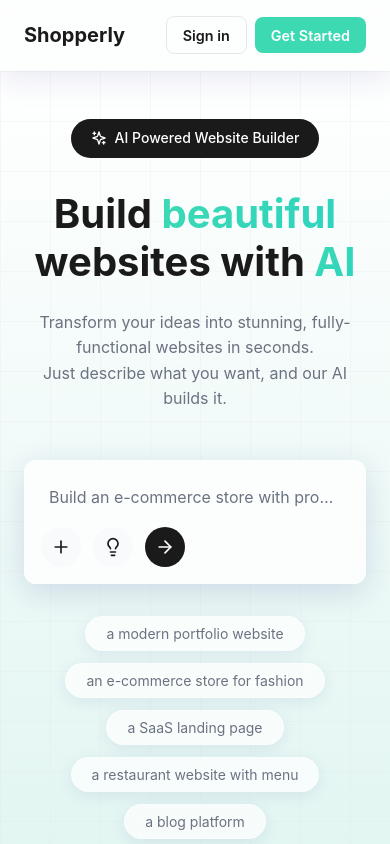
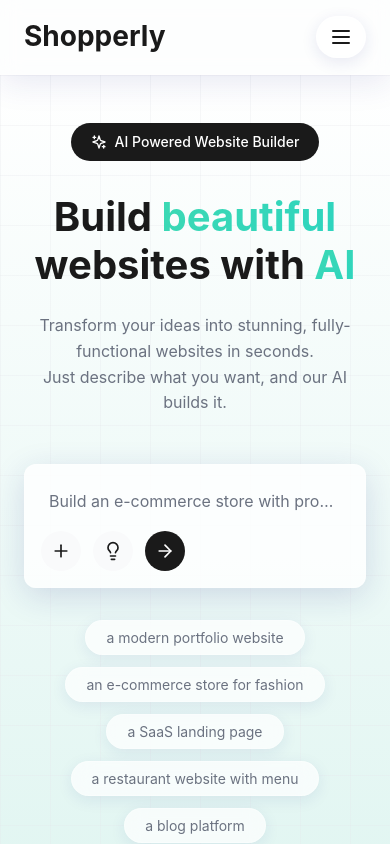
Before and after one commit to izzychils/shopperly-fe, a React (Vite) app: page / in a window 390 px wide. Shown: the top 844 px of the page. Built offline with nearby package versions, Linux system fonts and the light colour scheme.

Commit message:
feat: restore mobile dropdown menu without down arrow icon

```diff
--- a/src/components/layout/Header.css
+++ b/src/components/layout/Header.css
@@ -23,20 +23,14 @@
   color: var(--text-primary);
 }
 
-@media (max-width: 767px) {
-  .logo h1 {
-    font-size: 1.25rem;
-  }
-}
-
-.nav {
+.nav-desktop {
   display: none;
   align-items: center;
   gap: 2.5rem;
 }
 
 @media (min-width: 768px) {
-  .nav {
+  .nav-desktop {
     display: flex;
   }
 }
@@ -52,15 +46,15 @@
   color: var(--text-primary);
 }
 
-.header-cta {
-  display: flex;
+.header-cta-desktop {
+  display: none;
   align-items: center;
   gap: 1rem;
 }
 
-@media (max-width: 767px) {
-  .header-cta {
-    gap: 0.5rem;
+@media (min-width: 768px) {
+  .header-cta-desktop {
+    display: flex;
   }
 }
 
@@ -72,14 +66,6 @@
   font-weight: 600;
   font-size: 1.05rem;
   transition: all 0.3s ease;
-  white-space: nowrap;
-}
-
-@media (max-width: 767px) {
-  .btn-primary {
-    padding: 0.6rem 1rem;
-    font-size: 0.9rem;
-  }
 }
 
 .btn-primary:hover {
@@ -97,17 +83,107 @@
   font-weight: 600;
   font-size: 1.05rem;
   transition: all 0.3s ease;
-  white-space: nowrap;
-}
-
-@media (max-width: 767px) {
-  .btn-secondary {
-    padding: 0.6rem 1rem;
-    font-size: 0.9rem;
-  }
 }
 
 .btn-secondary:hover {
   border-color: var(--text-primary);
   background-color: rgba(255, 255, 255, 0.5);
 }
+
+.mobile-menu-dropdown {
+  display: block;
+}
+
+@media (min-width: 768px) {
+  .mobile-menu-dropdown {
+    display: none;
+  }
+}
+
+.mobile-menu-btn-glass {
+  display: flex;
+  align-items: center;
+  gap: 0.25rem;
+  background: rgba(255, 255, 255, 0.2);
+  backdrop-filter: blur(10px);
+  -webkit-backdrop-filter: blur(10px);
+  border: 1px solid rgba(255, 255, 255, 0.3);
+  border-radius: 9999px;
+  padding: 0.5rem 0.75rem;
+  color: var(--text-primary);
+  transition: all 0.3s ease;
+  box-shadow: 0 4px 16px rgba(31, 38, 135, 0.1);
+}
+
+.mobile-menu-btn-glass:hover {
+  background: rgba(255, 255, 255, 0.4);
+  transform: scale(1.05);
+}
+
+.mobile-menu-dropdown-content {
+  width: 16rem !important;
+  background: rgba(255, 255, 255, 0.8) !important;
+  backdrop-filter: blur(12px) !important;
+  -webkit-backdrop-filter: blur(12px) !important;
+  border: 1px solid rgba(255, 255, 255, 0.4) !important;
+  border-radius: 1rem !important;
+  padding: 0.75rem !important;
+  box-shadow: 0 8px 32px rgba(31, 38, 135, 0.15) !important;
+}
+
+.dropdown-nav-link {
+  display: block;
+  width: 100%;
+  padding: 0.75rem 1rem;
+  font-size: 1.1rem;
+  font-weight: 500;
+  color: var(--text-secondary);
+  border-radius: 0.5rem;
+  transition: all 0.3s ease;
+}
+
+.dropdown-nav-link:hover {
+  background: rgba(255, 255, 255, 0.5);
+  color: var(--text-primary);
+}
+
+.dropdown-cta-buttons {
+  display: flex;
+  flex-direction: column;
+  gap: 0.5rem;
+  margin-top: 0.75rem;
+  padding-top: 0.75rem;
+  border-top: 1px solid rgba(255, 255, 255, 0.3);
+}
+
+.btn-secondary-dropdown,
+.btn-primary-dropdown {
+  width: 100%;
+  padding: 0.75rem 1rem;
+  border-radius: 0.5rem;
+  font-weight: 600;
+  font-size: 1rem;
+  transition: all 0.3s ease;
+}
+
+.btn-secondary-dropdown {
+  background: rgba(255, 255, 255, 0.5);
+  color: var(--text-primary);
+  border: 1px solid rgba(255, 255, 255, 0.3);
+}
+
+.btn-secondary-dropdown:hover {
+  background: rgba(255, 255, 255, 0.7);
+}
+
+.btn-primary-dropdown {
+  background: var(--primary-color);
+  color: white;
+  border: none;
+}
+
+.btn-primary-dropdown:hover {
+  background: var(--primary-dark);
+  transform: translateY(-2px);
+  box-shadow: 0 4px 12px rgba(61, 217, 179, 0.3);
+}
--- a/src/components/layout/Header.tsx
+++ b/src/components/layout/Header.tsx
@@ -1,3 +1,10 @@
+import { Menu } from 'lucide-react'
+import {
+  DropdownMenu,
+  DropdownMenuContent,
+  DropdownMenuItem,
+  DropdownMenuTrigger,
+} from '../ui/dropdown-menu'
 import './Header.css'
 
 export const Header = () => {
@@ -9,17 +16,54 @@
             <h1>Shopperly</h1>
           </div>
 
-          {/* Navigation */}
-          <nav className="nav">
+          {/* Desktop Navigation */}
+          <nav className="nav-desktop">
             <a href="#features" className="nav-link">Features</a>
             <a href="#how-it-works" className="nav-link">How it works</a>
             <a href="#pricing" className="nav-link">Pricing</a>
           </nav>
 
-          {/* CTA Buttons */}
-          <div className="header-cta">
+          {/* Desktop CTA */}
+          <div className="header-cta-desktop">
             <button className="btn-secondary">Sign in</button>
             <button className="btn-primary">Get Started</button>
+          </div>
+
+          {/* Mobile Menu Dropdown */}
+          <div className="mobile-menu-dropdown">
+            <DropdownMenu>
+              <DropdownMenuTrigger asChild>
+                <button className="mobile-menu-btn-glass" aria-label="Toggle menu">
+                  <Menu size={24} />
+                </button>
+              </DropdownMenuTrigger>
+
+              <DropdownMenuContent
+                className="mobile-menu-dropdown-content"
+                align="end"
+                sideOffset={8}
+              >
+                <DropdownMenuItem asChild>
+                  <a href="#features" className="dropdown-nav-link">
+                    Features
+                  </a>
+                </DropdownMenuItem>
+                <DropdownMenuItem asChild>
+                  <a href="#how-it-works" className="dropdown-nav-link">
+                    How it works
+                  </a>
+                </DropdownMenuItem>
+                <DropdownMenuItem asChild>
+                  <a href="#pricing" className="dropdown-nav-link">
+                    Pricing
+                  </a>
+                </DropdownMenuItem>
+                <div className="dropdown-cta-buttons">
+                  <button className="btn-secondary-dropdown">Sign in</button>
+                  <button className="btn-primary-dropdown">Get Started</button>
+                </div>
+              </DropdownMenuContent>
+            </DropdownMenu>
           </div>
         </div>
       </div>
```
